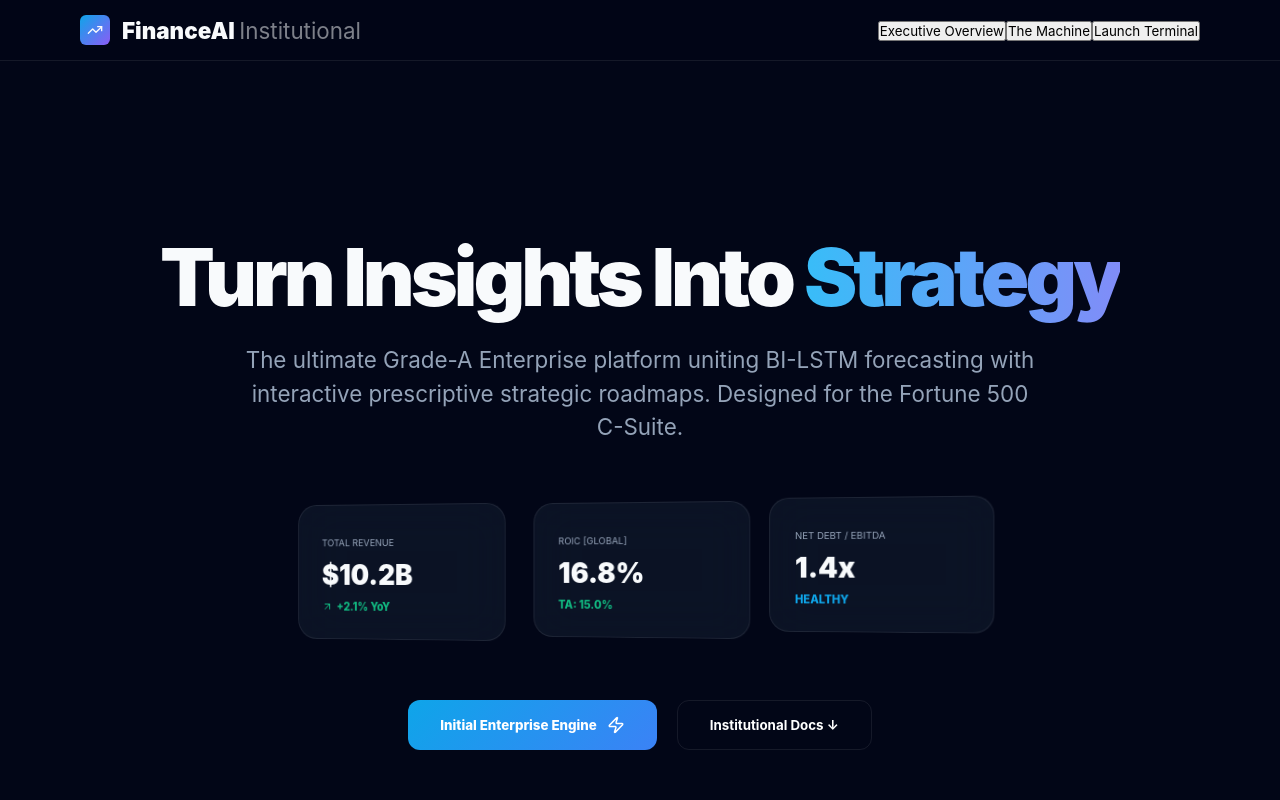
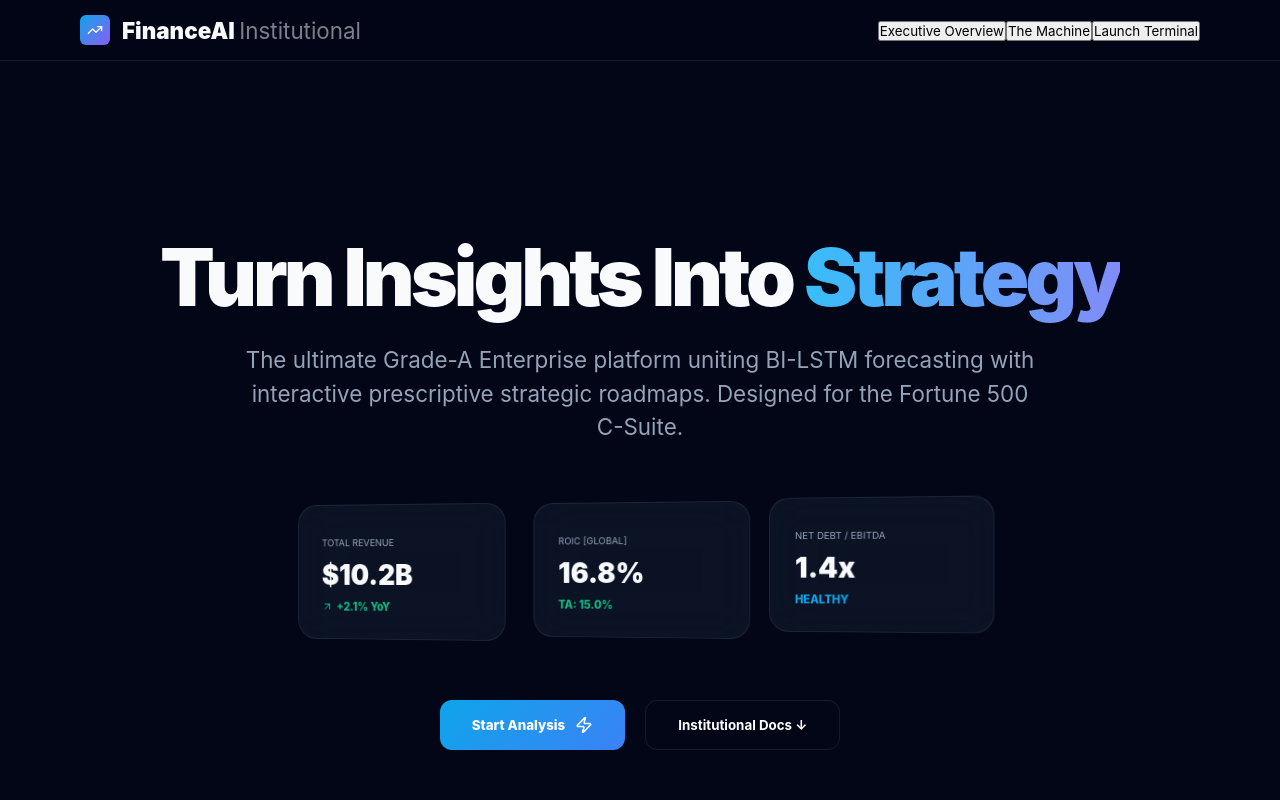
Before and after one commit to Sammione/FinanceAI, a React app in the folder frontend/: page / in a window 1280 px wide. Shown: the top 800 px of the page. Built offline with nearby package versions, Linux system fonts and the light colour scheme; the HTML template or start-up script is replaced by a standard one.

Commit message:
Homepage Refinement: Renamed 'Initial Enterprise Engine' to 'Start Analysis' for a clearer institutional CTA.

```diff
--- a/frontend/src/App.jsx
+++ b/frontend/src/App.jsx
@@ -29,7 +29,7 @@ const LandingView = ({ onAction }) => (
       </div>
 
       <div style={{marginTop: '60px', display: 'flex', gap: '20px', justifyContent: 'center'}}>
-         <button className="btn-primary" onClick={() => onAction('analyzer')}>Initial Enterprise Engine <Zap size={18}/></button>
+         <button className="btn-primary" onClick={() => onAction('analyzer')}>Start Analysis <Zap size={18}/></button>
          <button className="btn-secondary" onClick={() => document.getElementById('workflow')?.scrollIntoView({behavior:'smooth'})} style={{background:'none', border:'1px solid var(--border)', padding:'16px 32px', borderRadius:'12px', color:'white', fontWeight:700, cursor:'pointer'}}>Institutional Docs ↓</button>
       </div>
     </section>
```
